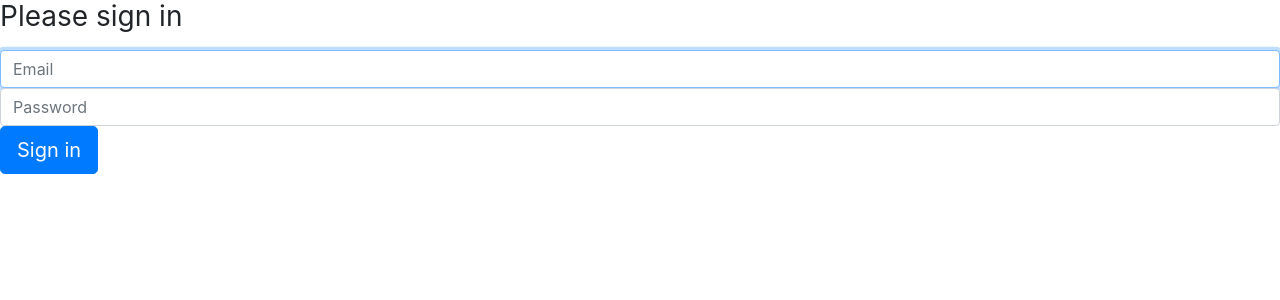
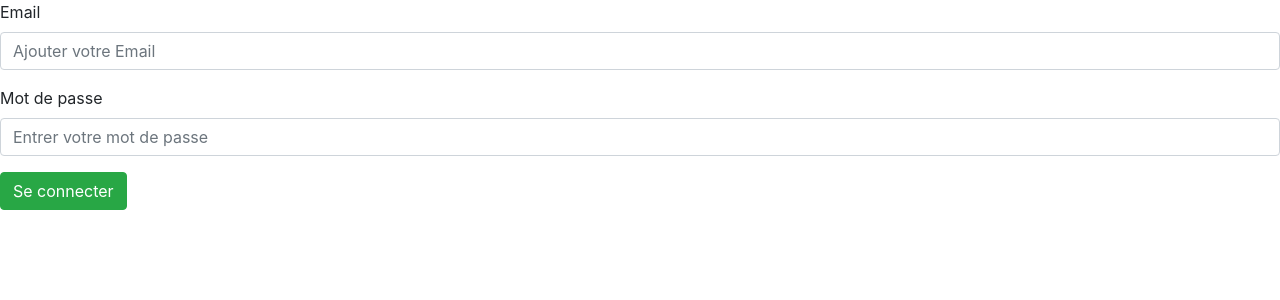
Before and after one commit to faustineab/potager-partage, a Symfony app: template symfo/templates/security/login.html.twig in a window 1280 px wide. Shown: the top 300 px of the page. Run offline with Twig, Linux system fonts and the light colour scheme; the template is opened without the code that fills it, so the values that code supplies are empty; some libraries are stand-ins or nearby versions.

Commit message:
modifs à remodifier

```diff
--- a/symfo/src/Controller/SecurityController.php
+++ b/symfo/src/Controller/SecurityController.php
@@ -12,7 +12,7 @@ class SecurityController extends AbstractController
     /**
      * @Route("/login", name="app_login")
      */
-    public function login(AuthenticationUtils $authenticationUtils): Response
+    public function login(AuthenticationUtils $authenticationUtils)
     {
         // get the login error if there is one
         $error = $authenticationUtils->getLastAuthenticationError();
--- a/symfo/templates/security/login.html.twig
+++ b/symfo/templates/security/login.html.twig
@@ -3,34 +3,18 @@
 {% block title %}Log in!{% endblock %}
 
 {% block body %}
-<form method="post">
-    {% if error %}
-        <div class="alert alert-danger">{{ error.messageKey|trans(error.messageData, 'security') }}</div>
-    {% endif %}
 
-    <h1 class="h3 mb-3 font-weight-normal">Please sign in</h1>
-    <label for="inputEmail" class="sr-only">Email</label>
-    <input type="email" value="{{ last_username }}" name="email" id="inputEmail" class="form-control" placeholder="Email" required autofocus>
-    <label for="inputPassword" class="sr-only">Password</label>
-    <input type="password" name="password" id="inputPassword" class="form-control" placeholder="Password" required>
-
-    <input type="hidden" name="_csrf_token"
-           value="{{ csrf_token('authenticate') }}"
-    >
-
-    {#
-        Uncomment this section and add a remember_me option below your firewall to activate remember me functionality.
-        See https://symfony.com/doc/current/security/remember_me.html
-
-        <div class="checkbox mb-3">
-            <label>
-                <input type="checkbox" name="_remember_me"> Remember me
-            </label>
-        </div>
-    #}
-
-    <button class="btn btn-lg btn-primary" type="submit">
-        Sign in
-    </button>
-</form>
+<form action="{{path('app_login')}}" method="post">
+                            <div class="form-group">
+                                <label for="email">Email</label>
+                                <input type="text" name="_username" id="email" class="form-control" placeholder="Ajouter votre Email" required value="{{last_username}}">
+                            </div>
+                            <div class="form-group">
+                                <label for="password">Mot de passe</label>
+                                <input type="password" name="_password" id="password" class="form-control" placeholder="Entrer votre mot de passe" required>
+                            </div>
+                            <div class="form-group">
+                                <button type="submit" class="btn btn-success"> Se connecter </button>
+                            </div>
+                        </form>
 {% endblock %}
```
Also changed, not shown: 1 other file.
